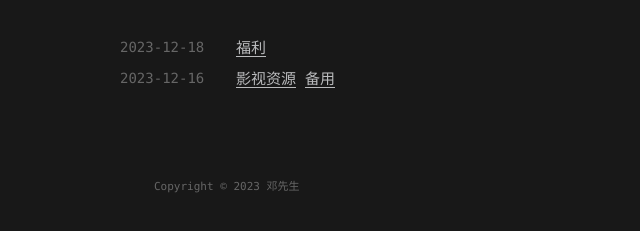
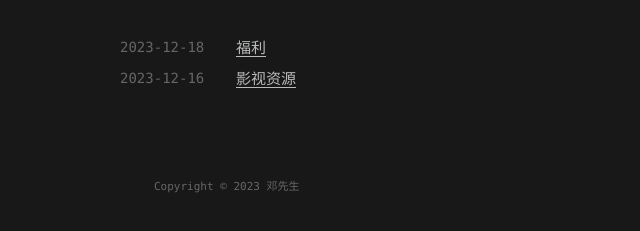
Before and after one commit to yayww/yayww.github.io, a plain HTML site: page archives/index.html in a window 1280 px wide. Shown: the part 365-596 px from the top of the page, 136-776 px from the left. Drawn offline with Linux system fonts and the light colour scheme.

Commit message:
Update index.html

```diff
--- a/archives/index.html
+++ b/archives/index.html
@@ -142,7 +142,7 @@
       <span>
 
         <a class="" href="/2023/12/16/hello-world/">影视资源</a>
-          <a class="" href="/2023/12/20/hello-world/">备用</a>
+
 
 
 
```
